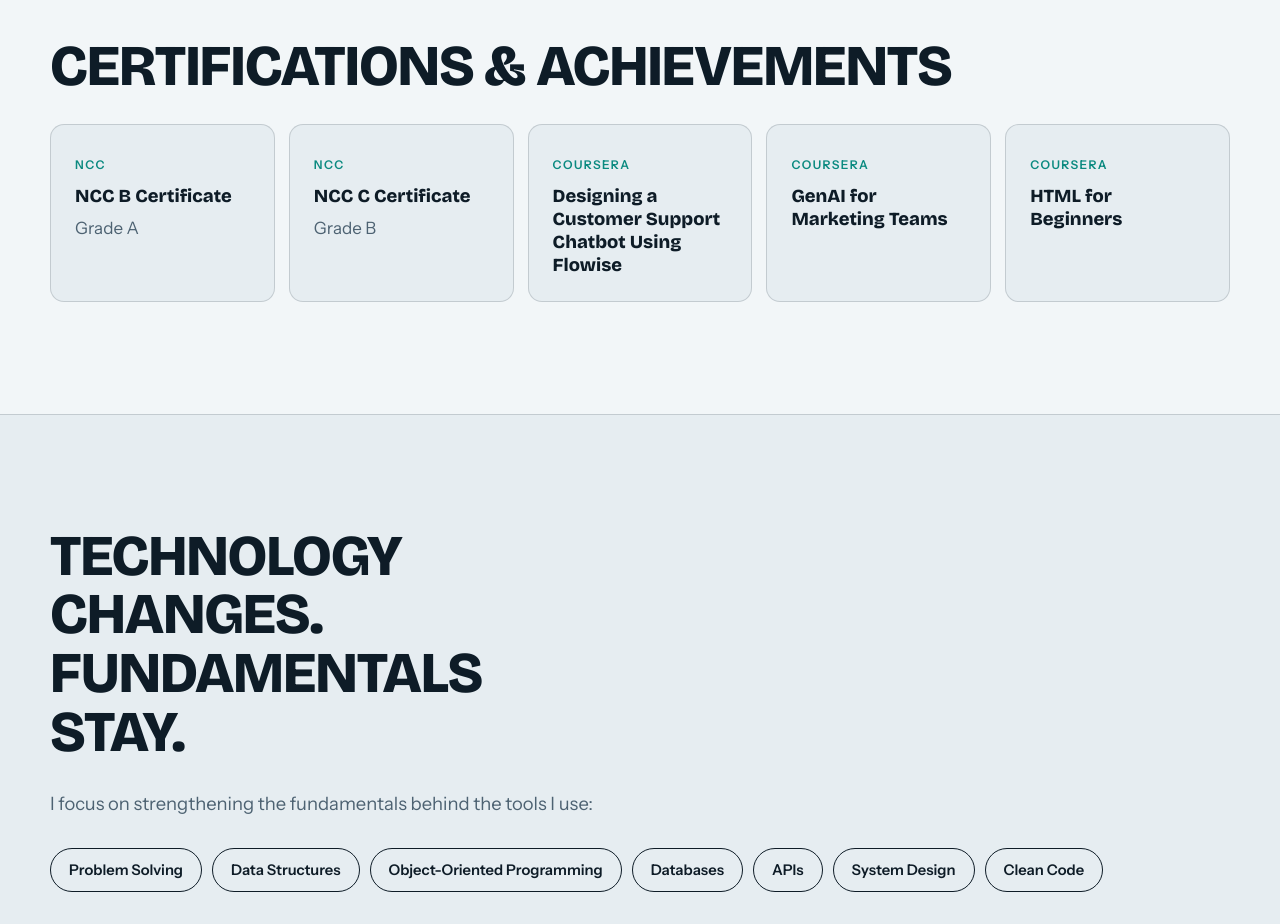
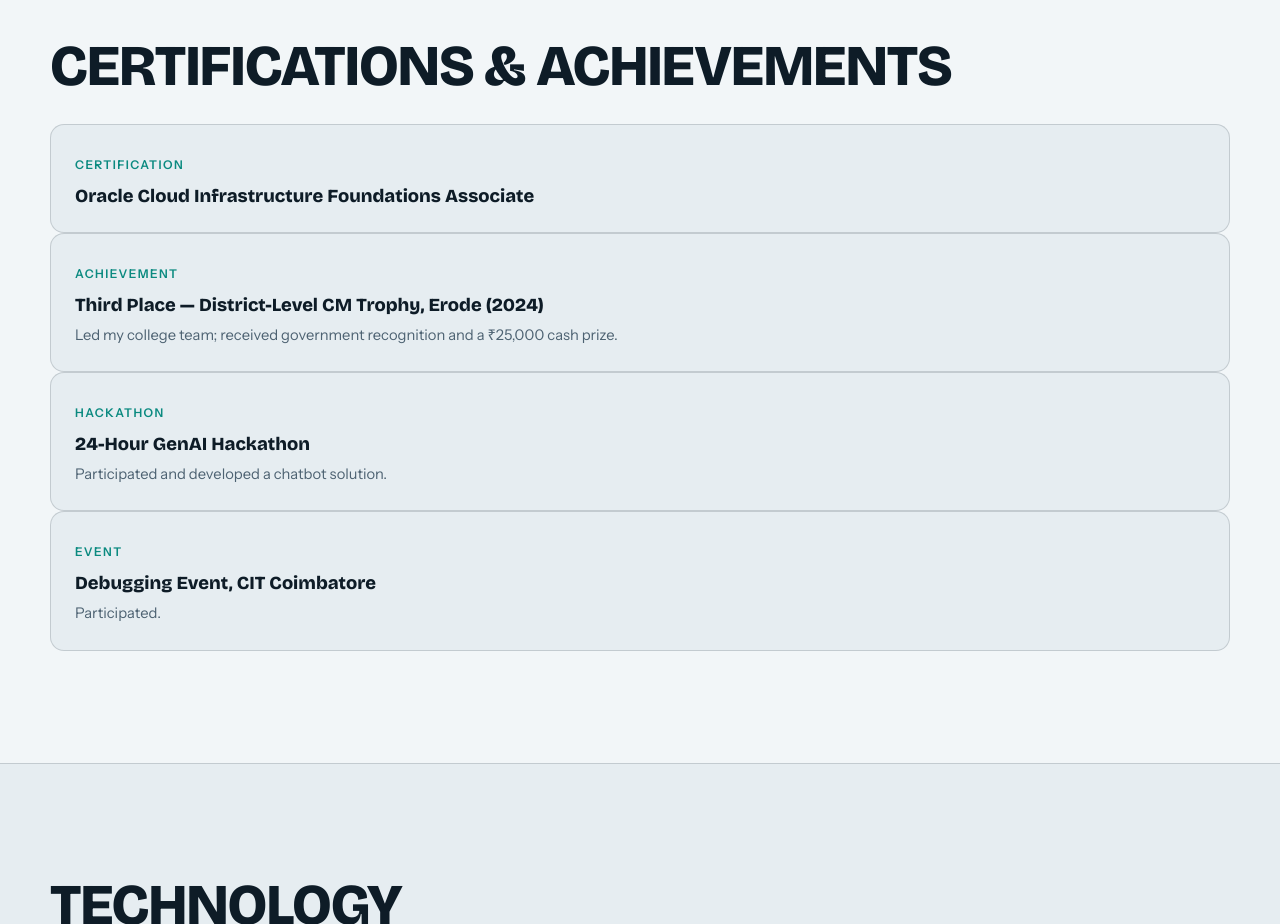
Before and after one commit to ArunSree123/ArunkumaranPortfolio, a plain HTML site: page index.html in a window 1280 px wide. Shown: the part 7960-8884 px from the top of the page. Drawn offline with nearby package versions, Linux system fonts and the light colour scheme; animation ran at ten frames a second.

Commit message:
Update certifications and achievements section

```diff
--- a/index.html
+++ b/index.html
@@ -531,13 +531,10 @@ footer a:hover{color:var(--ink)}
 <section style="padding-top:40px">
   <div class="wrap">
     <h2 class="rv">CERTIFICATIONS &amp; ACHIEVEMENTS</h2>
-    <div class="certs">
-      <div class="cert rv"><small>NCC</small><b>NCC B Certificate</b><p class="mute" style="margin-top:6px">Grade A</p></div>
-      <div class="cert rv"><small>NCC</small><b>NCC C Certificate</b><p class="mute" style="margin-top:6px">Grade B</p></div>
-      <div class="cert rv"><small>COURSERA</small><b>Designing a Customer Support Chatbot Using Flowise</b></div>
-      <div class="cert rv"><small>COURSERA</small><b>GenAI for Marketing Teams</b></div>
-      <div class="cert rv"><small>COURSERA</small><b>HTML for Beginners</b></div>
-    </div>
+            <div class="cert rv"><small>CERTIFICATION</small><b>Oracle Cloud Infrastructure Foundations Associate</b></div>
+      <div class="cert rv"><small>ACHIEVEMENT</small><b>Third Place — District-Level CM Trophy, Erode (2024)</b><p class="mute" style="margin-top:6px;font-size:.92rem">Led my college team; received government recognition and a ₹25,000 cash prize.</p></div>
+      <div class="cert rv"><small>HACKATHON</small><b>24-Hour GenAI Hackathon</b><p class="mute" style="margin-top:6px;font-size:.92rem">Participated and developed a chatbot solution.</p></div>
+      <div class="cert rv"><small>EVENT</small><b>Debugging Event, CIT Coimbatore</b><p class="mute" style="margin-top:6px;font-size:.92rem">Participated.</p></div>
   </div>
 </section>
 
```
